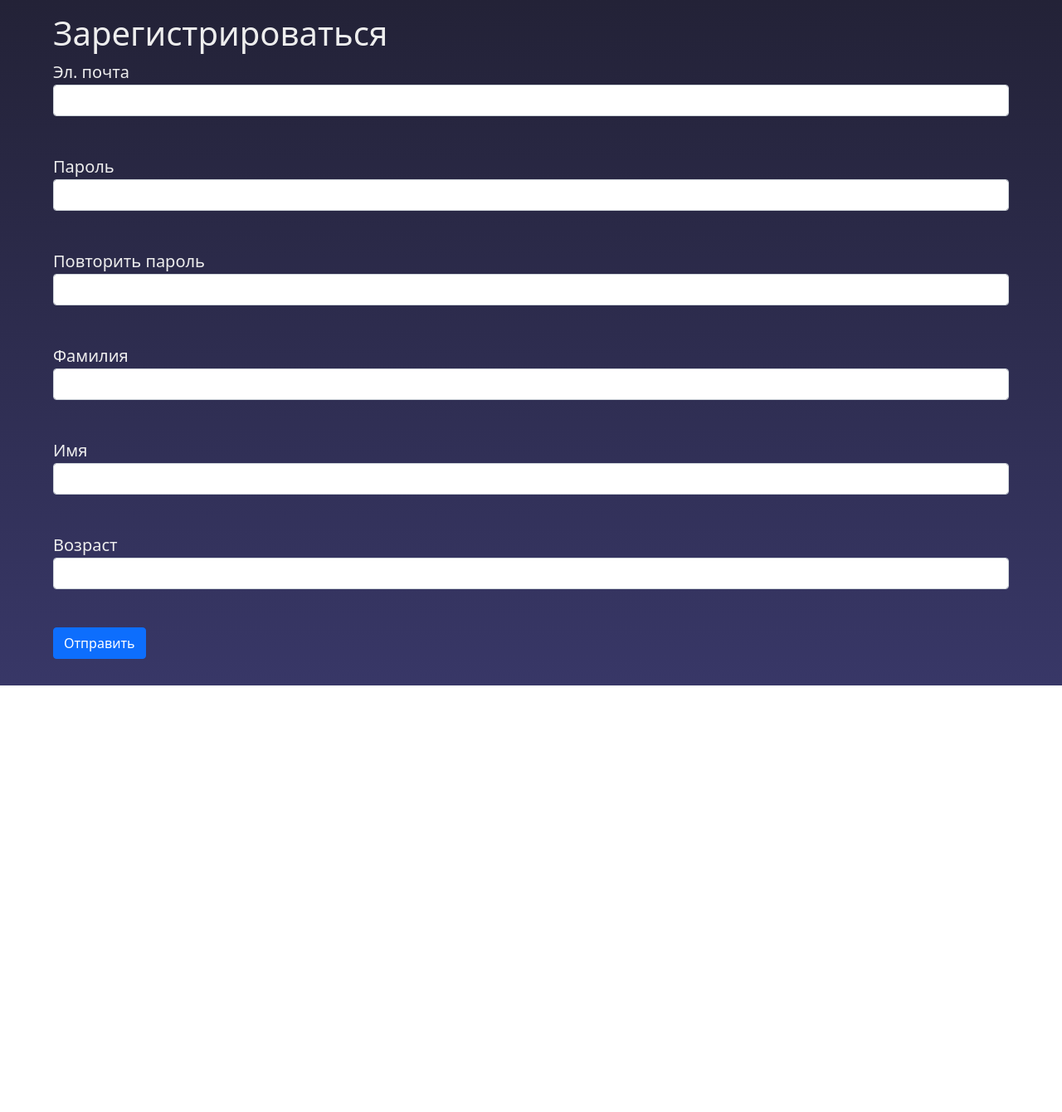
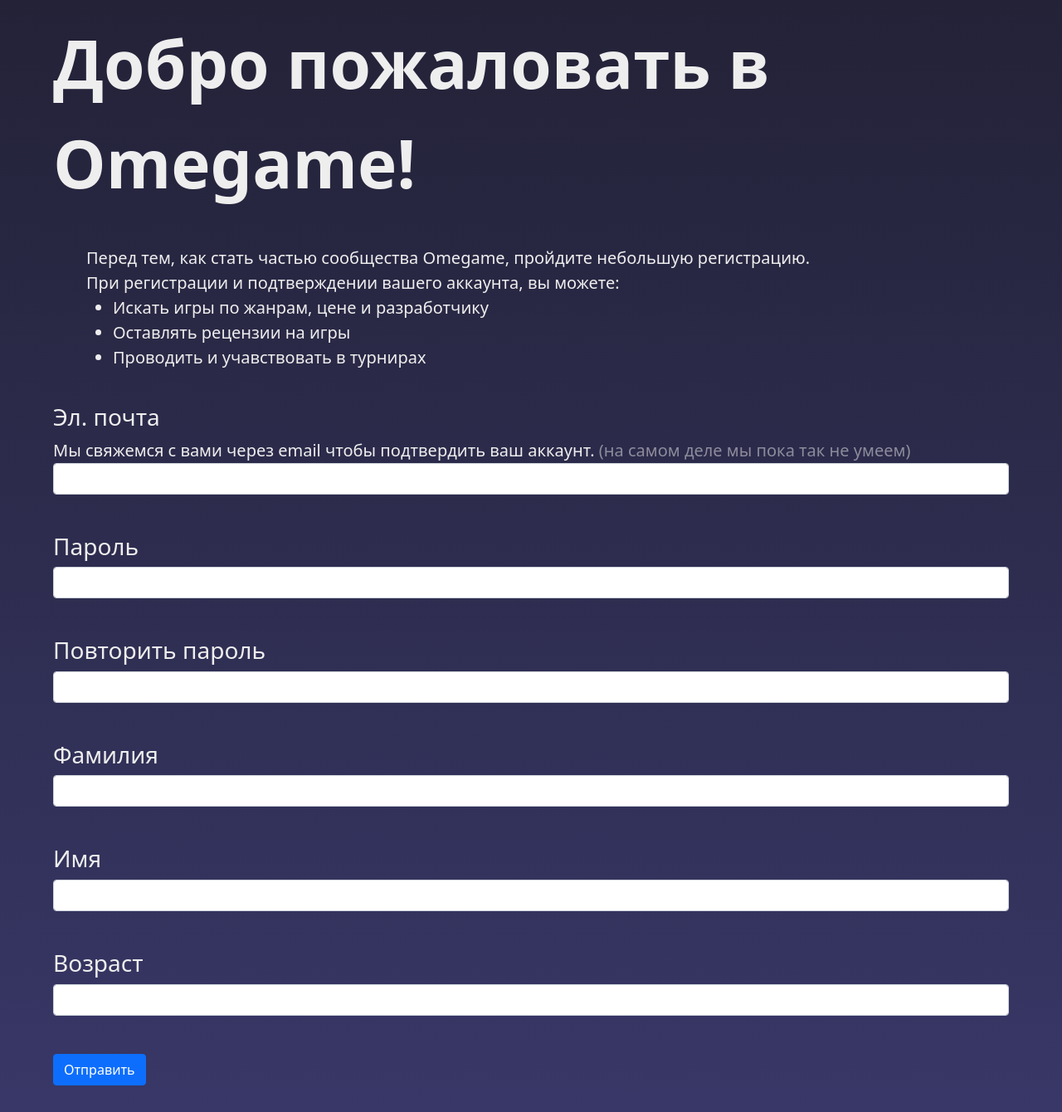
Before and after one commit to avramovam/WEB_PROJECT, a Flask app: page /register in a window 1280 px wide. Shown: the whole page at 83% size. Before the commit the page ends 826 px from the top, so only its background shows below. Run offline with Flask 2, Linux system fonts and the light colour scheme; parts of the project's set-up code (start-up, migrations or seed data) failed here and were passed over.

Commit message:
Опять изменения html

```diff
--- a/templates/ext.html
+++ b/templates/ext.html
@@ -20,8 +20,8 @@
         </div>
         {% else %}
         <p>
-            <a class="btn btn-primary " href="/register">Register</a>
-            <a class="btn btn-success" href="/login">Log in</a>
+            <a class="btn btn-primary " href="/register">Зарегистрироваться</a>
+            <a class="btn btn-success" href="/login">Войти</a>
         </p>
         {% endif %}
     </nav>
--- a/templates/register.html
+++ b/templates/register.html
@@ -1,12 +1,27 @@
 {% extends "base.html" %}
 
 {% block body %}
-    <h1>Зарегистрироваться</h1>
+    <div style="font-size: 400%; font-weight: 700; margin-bottom: 40px">Добро пожаловать в Omegame!</div>
+    <div style="padding-left: 40px; margin-bottom: 40px">
+        Перед тем, как стать частью сообщества Omegame, пройдите небольшую регистрацию.<br>
+        При регистрации и подтверждении вашего аккаунта, вы можете:<br>
+        <ul>
+            <li>Искать игры по жанрам, цене и разработчику</li>
+            <li>Оставлять рецензии на игры</li>
+            <li>Проводить и учавствовать в турнирах</li>
+        </ul>
+    </div>
     <form action="" method="post">
         {{ form.hidden_tag() }}
         {{ form.csrf_token }}
         <p>
-            {{ form.email.label }}<br>
+            <h3>{{ form.email.label }}</h3>
+            <div>
+                Мы свяжемся с вами через email чтобы подтвердить ваш аккаунт.
+                <div style="display: inline; color: rgba(238, 238, 238, 0.5)">
+                    (на самом деле мы пока так не умеем)
+                </div>
+            </div>
             {{ form.email(class="form-control", type="email") }}<br>
             {% for error in form.email.errors %}
                 <p class="alert alert-danger" role="alert">
@@ -15,7 +30,7 @@
             {% endfor %}
         </p>
         <p>
-            {{ form.password.label }}<br>
+            <h3>{{ form.password.label }}</h3>
             {{ form.password(class="form-control", type="password") }}<br>
             {% for error in form.password.errors %}
                 <p class="alert alert-danger" role="alert">
@@ -24,7 +39,7 @@
             {% endfor %}
         </p>
         <p>
-            {{ form.password_again.label }}<br>
+            <h3>{{ form.password_again.label }}</h3>
             {{ form.password_again(class="form-control", type="password") }}<br>
             {% for error in form.password_again.errors %}
                 <p class="alert alert-danger" role="alert">
@@ -33,7 +48,7 @@
             {% endfor %}
         </p>
         <p>
-            {{ form.surname.label }}<br>
+            <h3>{{ form.surname.label }}</h3>
             {{ form.surname(class="form-control") }}<br>
             {% for error in form.surname.errors %}
                 <p class="alert alert-danger" role="alert">
@@ -42,7 +57,7 @@
             {% endfor %}
         </p>
         <p>
-            {{ form.name.label }}<br>
+            <h3>{{ form.name.label }}</h3>
             {{ form.name(class="form-control") }}<br>
             {% for error in form.name.errors %}
                 <p class="alert alert-danger" role="alert">
@@ -51,7 +66,7 @@
             {% endfor %}
         </p>
         <p>
-            {{ form.age.label }}<br>
+            <h3>{{ form.age.label }}</h3>
             {{ form.age(class="form-control") }}<br>
             {% for error in form.age.errors %}
                 <p class="alert alert-danger" role="alert">
```
Lines whose indentation alone changed are shown as unchanged.
